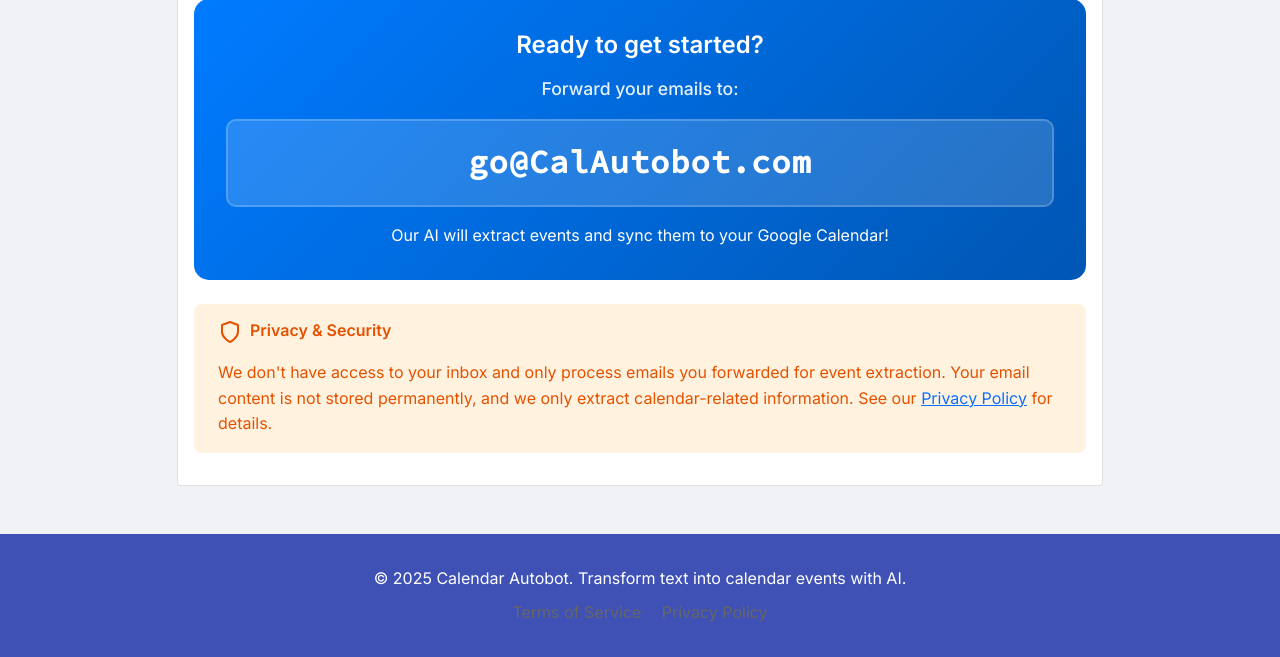
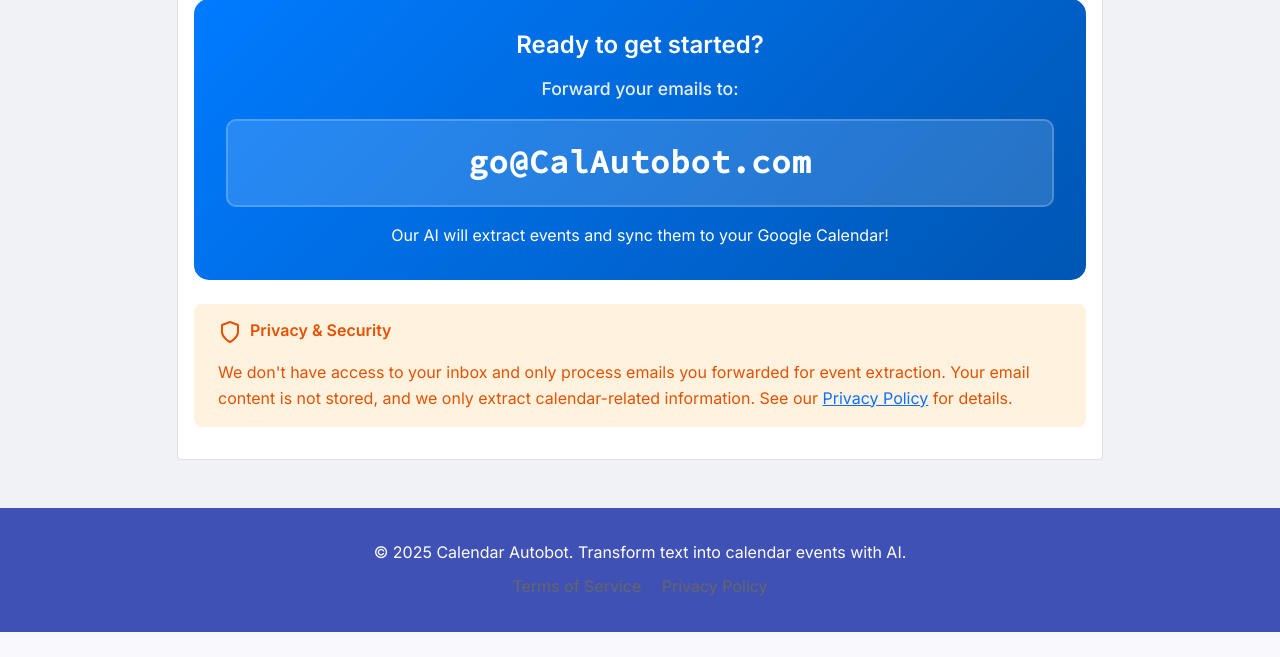
Before and after one commit to willcheung/AITextBot, a Flask app: page /email-instructions in a window 1280 px wide. Shown: the part 969-1626 px from the top of the page. After the commit the page ends 1601 px from the top, so only its background shows below. Run offline with Flask 3, Linux system fonts and the light colour scheme; some libraries are stand-ins or nearby versions.

Commit message:
Deployed your application
Replit-Commit-Author: Deployment
Replit-Commit-Session-Id: 3079e3b2-a34e-4e0b-8358-631449a9763e
Replit-Commit-Screenshot-Url: https://storage.googleapis.com/screenshot-production-us-central1/2df5bf01-2bac-4ced-b741-7ba31655935b/66976f43-40f0-499a-8e14-95900b2d993f.jpg
Replit-Commit-Deployment-Build-Id: 4034b257-9f17-42a2-a877-9230698b9c81

```diff
--- a/templates/email_instructions.html
+++ b/templates/email_instructions.html
@@ -101,7 +101,7 @@
                     <div class="alert alert-warning alert-permanent mt-4">
                         <h6><i data-feather="shield" class="me-2"></i>Privacy & Security</h6>
                         <p class="mb-0">
-                            We don't have access to your inbox and only process emails you forwarded for event extraction. Your email content is not stored permanently,
+                            We don't have access to your inbox and only process emails you forwarded for event extraction. Your email content is not stored,
                             and we only extract calendar-related information. See our
                             <a href="{{ url_for('main_routes.privacy') }}">Privacy Policy</a> for details.
                         </p>
```
